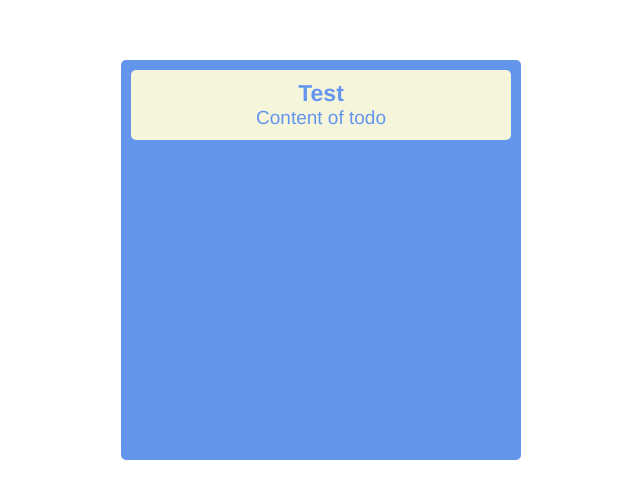
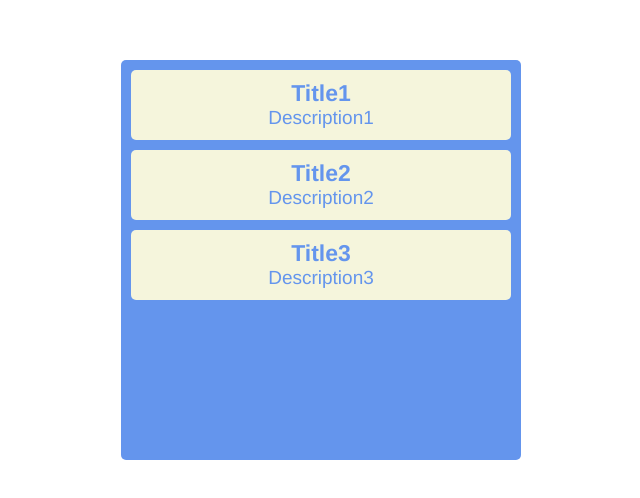
Before and after one commit to kmarilleau/todo-app, a Vue app: page / in a window 1280 px wide. Shown: the top 498 px of the page, without its empty margins (319-959 px from the left). Built offline with nearby package versions, Linux system fonts and the light colour scheme.

Commit message:
Add Todo Items Loop

```diff
--- a/src/App.vue
+++ b/src/App.vue
@@ -2,19 +2,40 @@
   <div id="app">
     <div class="todo-wrapper">
       <div class="todo-container">
-        <TodoList/>
+        <TodoList :todos="todos"/>
       </div>
     </div>
   </div>
 </template>
 
 <script>
-import TodoList from '@/components/TodoList'
+import TodoList from "@/components/TodoList";
 
 export default {
   name: "App",
   components: {
     TodoList
+  },
+  data() {
+    return {
+      todos: [
+        {
+          _id: "1",
+          title: "Title1",
+          description: "Description1"
+        },
+        {
+          _id: "2",
+          title: "Title2",
+          description: "Description2"
+        },
+        {
+          _id: "3",
+          title: "Title3",
+          description: "Description3"
+        }
+      ]
+    };
   }
 };
 </script>
--- a/src/components/TodoItem.vue
+++ b/src/components/TodoItem.vue
@@ -2,10 +2,10 @@
     <div class="todo-item">
         <div class="todo-item-content">
           <div class="todo-item-content-title">
-            Test
+            {{ title }}
           </div>
           <div class="todo-item-content-description">
-            Content of todo
+            {{ description }}
           </div>
         </div>
     </div>
@@ -13,7 +13,16 @@
 
 <script>
 export default {
-  name: "TodoItem"
+  props: {
+    title: {
+      type: String,
+      required: true
+    },
+    description: {
+      type: String,
+      required: false
+    }
+  }
 };
 </script>
 
--- a/src/components/TodoList.vue
+++ b/src/components/TodoList.vue
@@ -1,19 +1,30 @@
 <template>
-  <div class="todo-list">
-    <TodoItem/>
+  <div class="todo-list" >
+    <TodoItem
+      v-for="todo in todos"
+      :key="todo._id"
+      :title="todo.title"
+      :description="todo.description"
+    />
   </div>
 </template>
 
 <script>
-import TodoItem from '@/components/TodoItem'
+import TodoItem from "@/components/TodoItem";
 
 export default {
   name: "TodoList",
   components: {
     TodoItem
+  },
+  props: {
+    todos: {
+      type: Array,
+      required: true
+    }
   }
 };
 </script>
 
-<style>
+<style lang="scss">
 </style>
```
